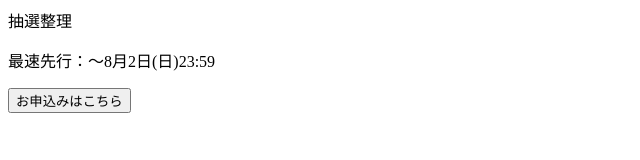
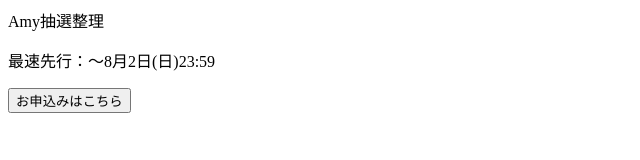
Before and after one commit to rubykytam/Amy, a plain HTML site: page index.html in a window 1280 px wide. Shown: the full height of the page, 0-640 px from the left. Drawn offline with Linux system fonts and the light colour scheme.

Commit message:
Update index.html

```diff
--- a/index.html
+++ b/index.html
@@ -7,7 +7,7 @@
     <meta name="referrer" content="no-referrer">
 </head>
 <body>
-    <p>抽選整理</p>
+    <p>Amy抽選整理</p>
     <p>最速先行：～8月2日(日)23:59</p>
 <form action="https://l-tike.com/st1/6pbldxvj7dg290wrbz36" method="POST" target="_blank" rel="noopener">
 <input class="btn btn-default typesquare_tags typesquare_tags" type="submit" value="お申込みはこちら">&nbsp;
```
